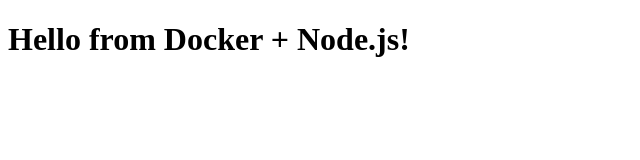
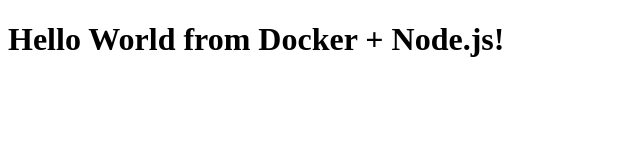
Before and after one commit to vijay-kumar-singh/hello-js-docker, a website: page index.html in a window 1280 px wide. Shown: the whole page, without its empty margins (0-640 px from the left). Drawn offline with Linux system fonts and the light colour scheme.

Commit message:
Update index.html

```diff
--- a/index.html
+++ b/index.html
@@ -6,6 +6,6 @@
   <title>Hello App</title>
 </head>
 <body>
-  <h1>Hello from Docker + Node.js!</h1>
+  <h1>Hello World from Docker + Node.js!</h1>
 </body>
 </html>
```
